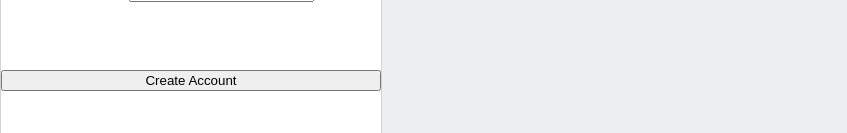
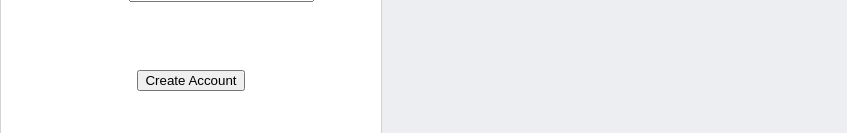
Before and after one commit to DeadpanCakes/html_form, a React (Create React App) app: page / in a window 1280 px wide. Shown: the part 819-952 px from the top of the page, without its empty margins (0-847 px from the left). Built offline with nearby package versions, Linux system fonts and the light colour scheme.

Commit message:
added style to signUpBtn

```diff
--- a/src/components/SignUpForm/SignUpForm.js
+++ b/src/components/SignUpForm/SignUpForm.js
@@ -43,7 +43,7 @@ const SignUpForm = () => {
           onChange={(e) => setConfirm(e.target.value)}
         />
       </label>
-      <button>Create Account</button>
+      <button className={style.signUpBtn}>Create Account</button>
       <FormFooter />
     </form>
   );
--- a/src/components/SignUpForm/SignUpForm.module.css
+++ b/src/components/SignUpForm/SignUpForm.module.css
@@ -9,3 +9,7 @@
   justify-content: space-around;
   border: 1px solid lightgray;
 }
+
+.signUpBtn {
+  align-self: center;
+}
```
